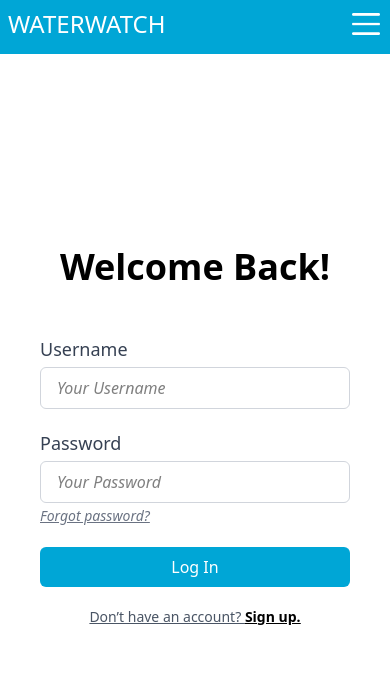
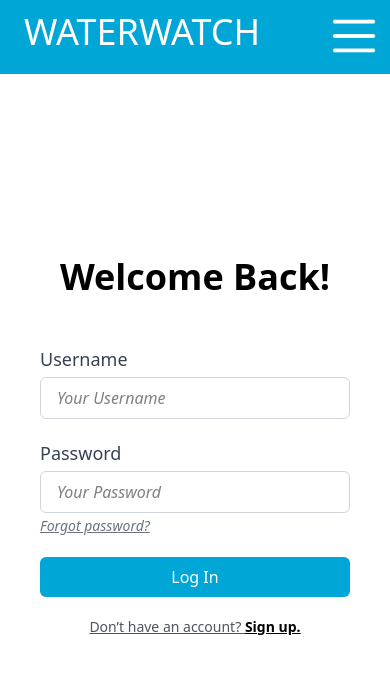
Before and after one commit to rtaormina/waterwatch, a Vue app in the folder frontend/: page / in a window 390 px wide. Shown: the top 674 px of the page. Built offline with nearby package versions, Linux system fonts and the light colour scheme.

Commit message:
fix mobile navbar look and made login go to home

```diff
--- a/frontend/src/components/NavBar.vue
+++ b/frontend/src/components/NavBar.vue
@@ -188,9 +188,9 @@ onUnmounted(() => {
   <!-- main navbar mobile -->
   <div v-else>
     <div class="font-custom bg-[#00A6D6] text-white p-2 w-screen flex justify-between">
-      <div class="text-2xl">WATERWATCH</div>
+      <div class="text-4xl text-white font-custom mt-1 mb-3 ml-4">WATERWATCH</div>
       <div>
-        <button @click="openOverlay"><img :src="burgerBar" alt="Menu icon" class="w-8  object-contain"></button>
+        <button @click="openOverlay"><img :src="burgerBar" alt="Menu icon" class="w-12 mt-1 mr-1  object-contain"></button>
       </div>
     </div>
   </div>
--- a/frontend/src/router/index.js
+++ b/frontend/src/router/index.js
@@ -7,7 +7,7 @@ const routes = [
       name: 'Home',
       component: () => import('@/views/HomeView.vue'),
       meta: {
-   requiresAuth: true,
+         requiresAuth: false,
       }
    },
    {
```
Lines whose indentation alone changed are shown as unchanged.
